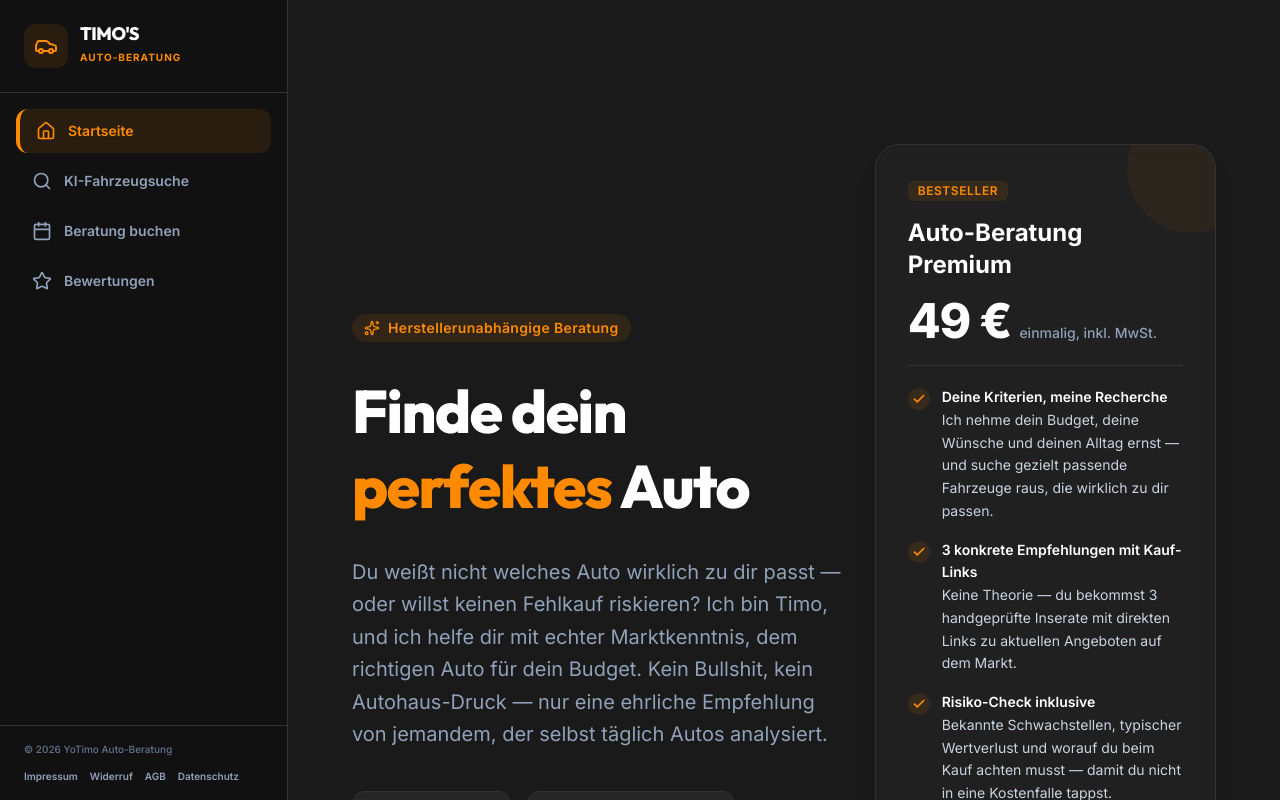
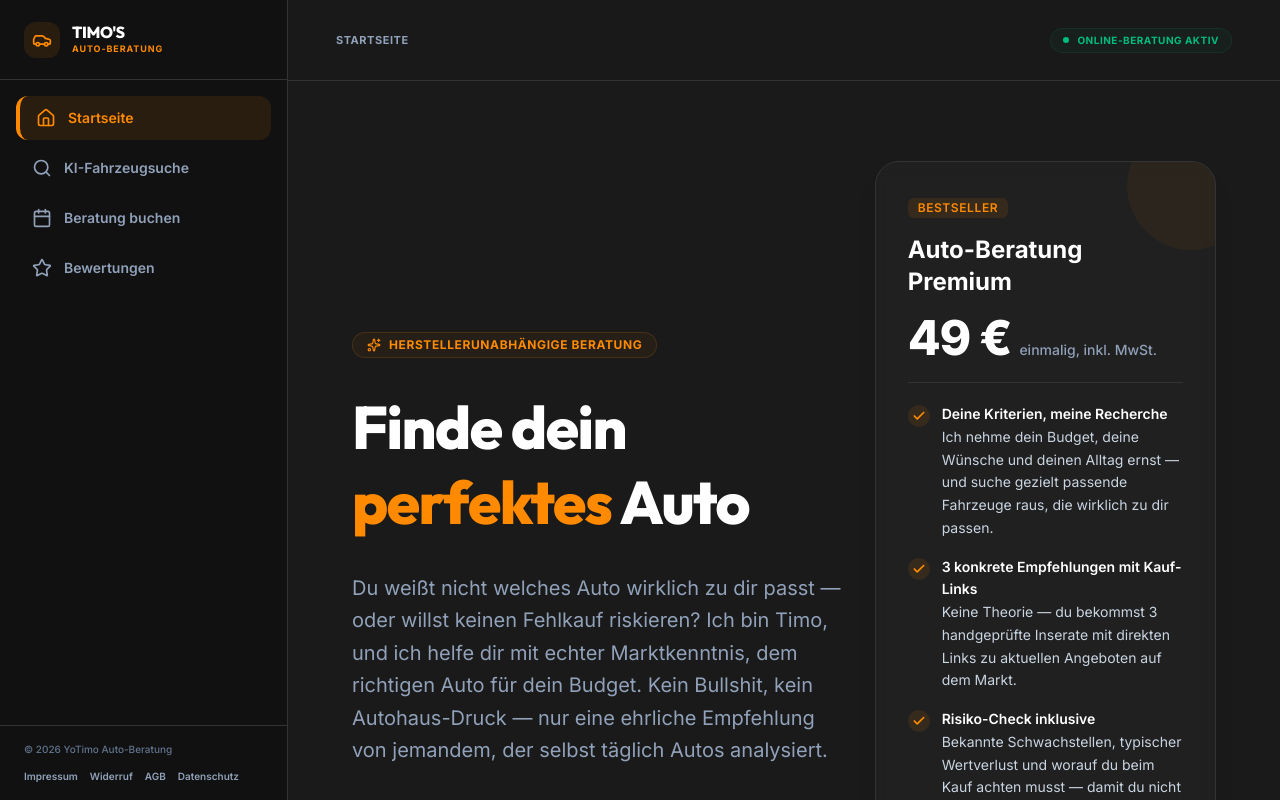
Before and after one commit to igoingtodevx/Timocar, a React (Vite) app: page / in a window 1280 px wide. Shown: the top 800 px of the page. Built offline with nearby package versions, Linux system fonts and the light colour scheme.

Commit message:
design: align layout spacing, add desktop topbar and ambient glows

```diff
--- a/src/App.tsx
+++ b/src/App.tsx
@@ -173,15 +173,15 @@ export default function App() {
     <div className="flex min-h-screen bg-brand-dark font-sans text-slate-300">
       {/* Sidebar - Desktop */}
       <aside className="hidden lg:flex flex-col w-72 bg-[#111111] border-r border-[#333333] shrink-0 fixed inset-y-0 left-0 z-20">
-        <div className="p-6 border-b border-[#333333] flex items-center gap-3">
-          <div className="p-2.5 bg-brand-orange/10 rounded-xl text-brand-orange">
-            <Car className="w-6 h-6" />
+        <div className="h-20 px-6 border-b border-[#333333] flex items-center gap-3 shrink-0">
+          <div className="p-2 bg-brand-orange/10 rounded-xl text-brand-orange">
+            <Car className="w-5 h-5" />
           </div>
           <div>
-            <h1 className="font-display font-extrabold text-white text-lg tracking-tight leading-none uppercase">
+            <h1 className="font-display font-extrabold text-white text-base tracking-tight leading-none uppercase">
               Timo's
             </h1>
-            <span className="text-[10px] text-brand-orange font-bold tracking-widest uppercase">
+            <span className="text-[9px] text-brand-orange font-bold tracking-widest uppercase block mt-0.5">
               Auto-Beratung
             </span>
           </div>
@@ -346,20 +346,56 @@ export default function App() {
 
       {/* Main Content Area */}
       <div className="flex-grow flex flex-col lg:pl-72 pt-16 lg:pt-0 min-h-screen bg-brand-dark overflow-x-hidden">
+
+        {/* Desktop Top Bar */}
+        <header className="hidden lg:block border-b border-[#333333] sticky top-0 bg-brand-dark/80 backdrop-blur-md z-20 w-full">
+          <div className="max-w-7xl mx-auto w-full h-20 px-8 lg:px-12 flex items-center justify-between">
+            {/* Left: breadcrumbs / navigation indicator */}
+            <div className="flex items-center gap-2 text-[11px] font-bold text-slate-500 uppercase tracking-wider">
+              {activeView === "home" ? (
+                <span className="text-slate-400">Startseite</span>
+              ) : (
+                <>
+                  <button
+                    onClick={() => setActiveView("home")}
+                    className="hover:text-brand-orange transition-colors cursor-pointer"
+                  >
+                    Startseite
+                  </button>
+                  <span className="text-slate-600">/</span>
+                  <span className="text-brand-orange">KI-Fahrzeugsuche</span>
+                </>
+              )}
+            </div>
+
+            {/* Right: status indicator */}
+            <div className="flex items-center gap-2 px-3 py-1 bg-emerald-500/5 border border-emerald-500/10 rounded-full">
+              <span className="w-1.5 h-1.5 rounded-full bg-emerald-500 animate-pulse" />
+              <span className="text-[10px] font-bold text-emerald-500 uppercase tracking-wider">
+                Online-Beratung aktiv
+              </span>
+            </div>
+          </div>
+        </header>
+
         <main className="flex-grow p-4 md:p-8 lg:p-12 max-w-7xl mx-auto w-full space-y-12">
           {activeView === "home" ? (
             <>
               {/* 1. HERO SECTION */}
               <section
                 id="home"
-                className="relative flex flex-col justify-center items-center px-4 py-12 md:py-16 lg:py-24 bg-brand-dark"
+                className="relative flex flex-col justify-center items-center px-4 py-12 md:py-16 lg:pt-8 lg:pb-20 bg-brand-dark overflow-hidden"
               >
-                <div className="w-full max-w-7xl mx-auto grid grid-cols-1 lg:grid-cols-12 gap-12 lg:gap-8 items-center">
+                {/* Background ambient lighting */}
+                <div className="absolute top-0 left-1/4 w-[500px] h-[500px] bg-brand-orange/5 rounded-full blur-3xl pointer-events-none -z-10" />
+                <div className="absolute bottom-0 right-1/4 w-[400px] h-[400px] bg-amber-500/5 rounded-full blur-3xl pointer-events-none -z-10" />
+
+                <div className="w-full max-w-7xl mx-auto grid grid-cols-1 lg:grid-cols-12 gap-12 lg:gap-8 items-center relative z-10">
 
           {/* Left Column: Headline and Subheading */}
           <div className="lg:col-span-7 space-y-6 md:space-y-8 text-center lg:text-left relative z-10">
-            <div className="inline-flex items-center gap-2 px-3 py-1 bg-brand-orange/10 rounded-full text-brand-orange text-sm font-semibold tracking-wide">
-              <Sparkles className="w-4 h-4" />
+            <div className="inline-flex items-center gap-2 px-3.5 py-1 bg-brand-orange/5 border border-brand-orange/15 rounded-full text-brand-orange text-xs font-bold uppercase tracking-wider">
+              <Sparkles className="w-3.5 h-3.5" />
               <span>Herstellerunabhängige Beratung</span>
             </div>
 
```
